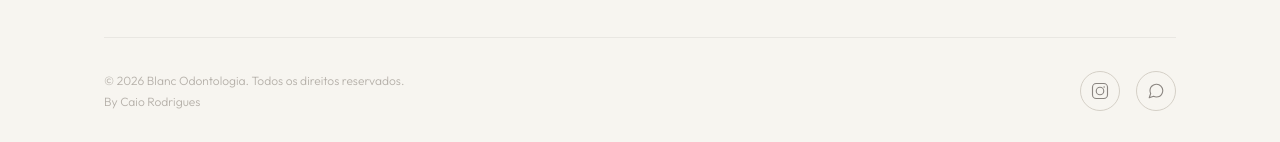
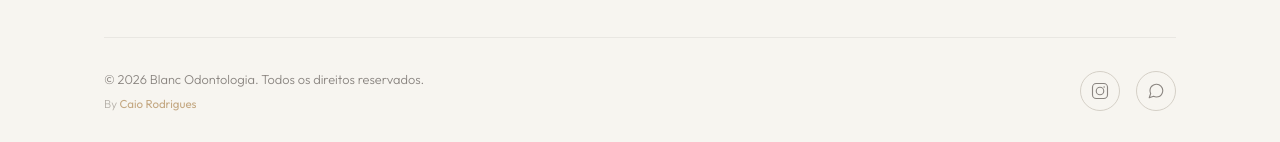
Before and after one commit to Z0oom1/Projeto-Joao-Mateus_Honorato, a React (Vite) app: page / in a window 1280 px wide. Shown: the part 6289-6431 px from the top of the page. Built offline with nearby package versions, Linux system fonts and the light colour scheme.

Commit message:
style: estilizando creditos do desenvolvedor no rodapé

```diff
--- a/src/components/Footer.css
+++ b/src/components/Footer.css
@@ -91,8 +91,27 @@
 }
 
 .footer__copyright {
-  font-size: 0.75rem;
+  font-size: 0.8rem;
+  color: var(--color-gray-warm);
+  line-height: 1.5;
+}
+
+.footer__developer {
+  font-size: 0.72rem;
   color: var(--color-gray-light);
+  display: inline-block;
+  margin-top: 6px;
+}
+
+.footer__developer a {
+  color: var(--color-accent);
+  text-decoration: none;
+  font-weight: 400;
+  transition: color var(--transition-fast);
+}
+
+.footer__developer a:hover {
+  color: var(--color-matte-black);
 }
 
 .footer__social {
```
